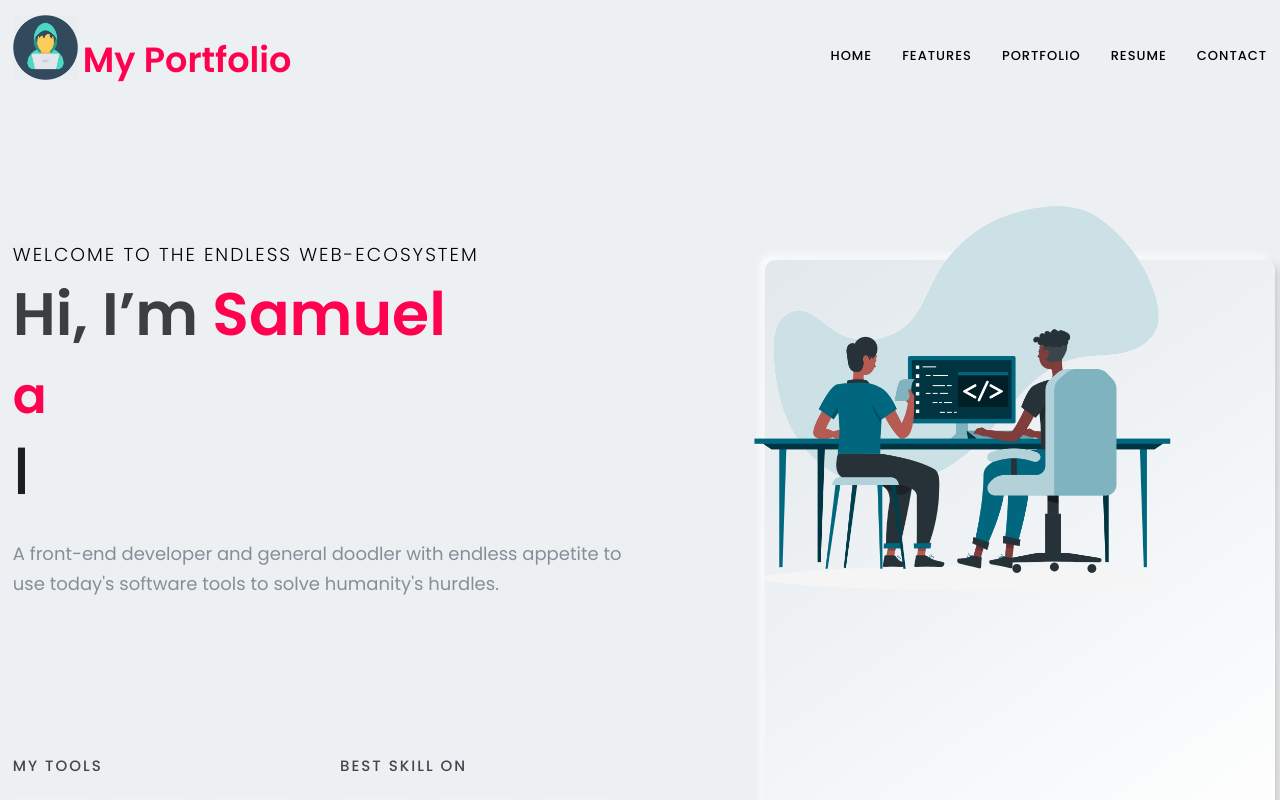
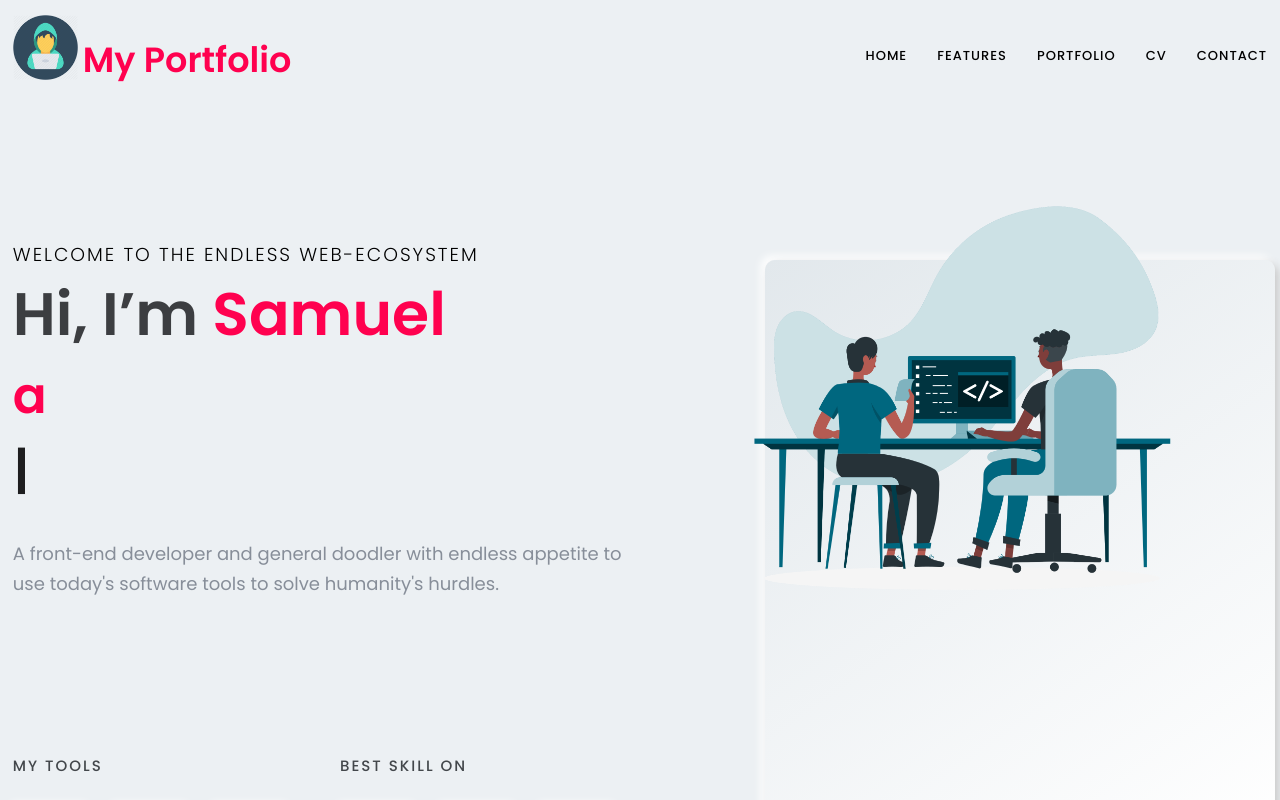
Before and after one commit to vemekon/portfolio, a React (Create React App) app: page / in a window 1280 px wide. Shown: the top 800 px of the page. Built offline with nearby package versions, Linux system fonts and the light colour scheme.

Commit message:
icon updated

```diff
--- a/src/component/Head/Header.js
+++ b/src/component/Head/Header.js
@@ -37,7 +37,7 @@ const Header = () => {
                 <a href="#portfolio">portfolio</a>
               </li>
               <li>
-                <a href="#resume">resume</a>
+                <a href="#resume">CV</a>
               </li>
 
               <li>
```
